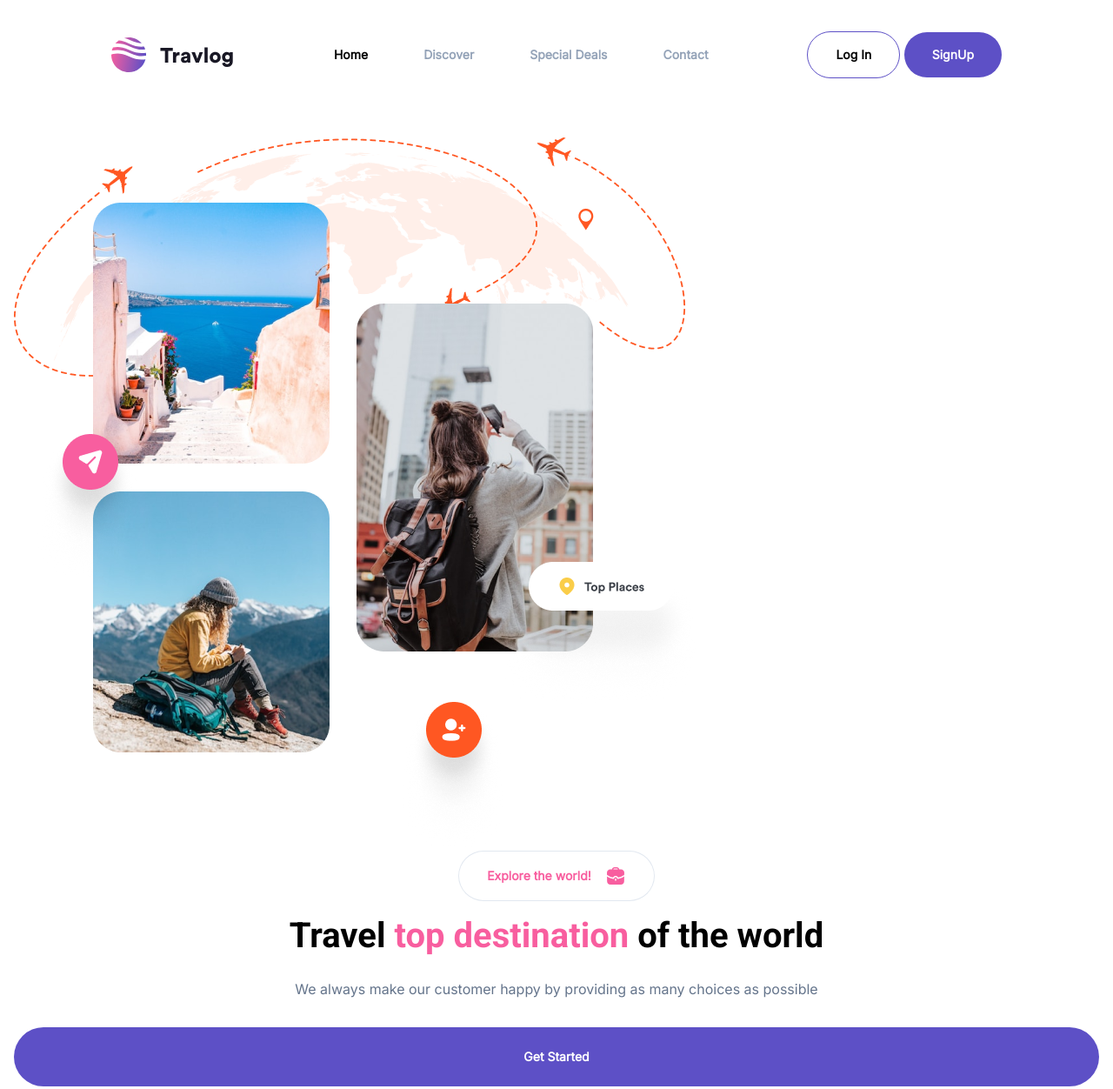
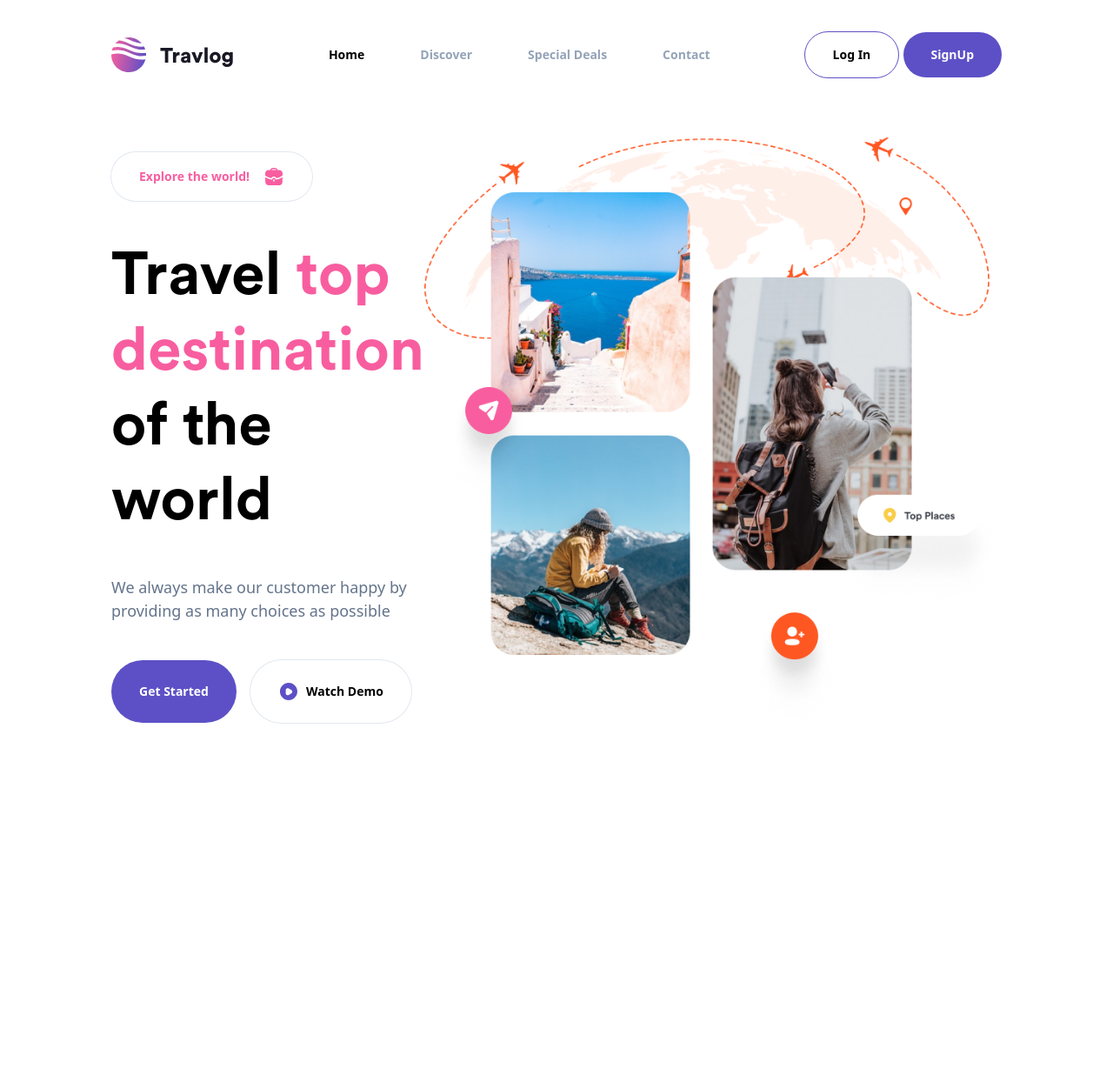
Before and after one commit to arisafaribinridwan/travel-blog, a website built with Vite: page index.html in a window 1280 px wide. Shown: the top 1252 px of the page at 87% size. After the commit the page ends 881 px from the top, so only its background shows below. Built offline with nearby package versions, Linux system fonts and the light colour scheme; files whose address does not match are found by name.

Commit message:
finish hero section

```diff
--- a/index.html
+++ b/index.html
@@ -71,7 +71,7 @@
         x-transition:leave="transition ease-in duration-300"
         x-transition:leave-start="opacity-100 scale-100"
         x-transition:leave-end="opacity-0 scale-90"
-        class="flex justify-between fixed bottom-0 px-4 py-6 left-0 right-0"
+        class="flex justify-between fixed bottom-0 px-4 py-6 left-0 right-0 z-50 bg-slate-100"
       >
         <button
           class="flex flex-col items-center active:font-bold focus:font-bold"
@@ -98,7 +98,7 @@
         <!-- login popup -->
         <div
           x-show="open"
-          class="left-0 right-0 flex justify-center gap-4 absolute bottom-28"
+          class="left-0 right-0 flex justify-center gap-4 absolute bottom-28 bg-white"
           x-transition:enter="transition ease-out duration-300"
           x-transition:enter-start="opacity-0 scale-90"
           x-transition:enter-end="opacity-100 scale-100"
@@ -121,30 +121,44 @@
     </nav>
 
     <!-- Hero Section -->
-    <section class="mx-4 my-8">
-      <div>
-        <img src="./assets/photos/hero-bg.png" alt="hero photo" />
+    <section class="mx-4 my-8 md:mx-16 lg:mx-32 lg:flex lg:flex-row-reverse">
+      <div class="lg:w-[772px]">
+        <img
+          class="mx-auto"
+          src="./assets/photos/hero-bg.png"
+          alt="hero photo"
+        />
       </div>
-      <div class="flex flex-col">
-        <div class="flex flex-col items-center text-center">
+      <div
+        class="flex flex-col md:w-3/4 md:mx-auto lg:w-[412px] lg:justify-center lg:items-start"
+      >
+        <div
+          class="flex flex-col items-center text-center lg:items-start lg:text-left"
+        >
           <button
-            class="flex items-center gap-4 py-4 px-8 ring-1 ring-slate-200 rounded-full mb-4 text-sm font-bold text-pink"
+            class="flex items-center gap-4 py-4 px-8 ring-1 ring-slate-200 rounded-full mb-4 md:mb-[43px] text-sm font-bold text-pink"
           >
             Explore the world!
             <img src="./assets/icons/explore.svg" alt="explore" />
           </button>
-          <h1 class="font-bold text-[40px] mb-6 leading-tight">
+          <h1
+            class="font-bold text-[40px] md:text-[56px] lg:text-[69px] mb-6 md:mb-[43px] leading-tight"
+          >
             Travel
             <span class="text-pink">top destination</span>
             of the world
           </h1>
-          <p class="text-slate-500 mb-8">
+          <p
+            class="text-slate-500 mb-8 md:mb-[43px] md:w-3/4 lg:w-full text-[18px]"
+          >
             We always make our customer happy by providing as many choices as
             possible
           </p>
         </div>
-        <div class="flex flex-col gap-6 text-sm font-bold">
-          <button class="py-6 px-8 rounded-full bg-ungu text-white">
+        <div
+          class="flex flex-col md:flex-row gap-6 md:gap-4 md:justify-center text-sm font-bold"
+        >
+          <button class="py-6 md:py-4 px-8 rounded-full bg-ungu text-white">
             Get Started
           </button>
           <button
```
Also changed, not shown: assets/font/CircularStd-Bold.otf (renamed from public/font/CircularStd-Bold.otf), assets/font/CircularStd-Bold.ttf (added), assets/font/CircularStd-Bold.woff (renamed from public/font/CircularStd-Bold.woff), assets/font/CircularStd-Bold.woff2 (added), dist/main.css, public/font/PlusJakartaSans-Bold.ttf (deleted), public/font/circular-std.ttf (deleted).
